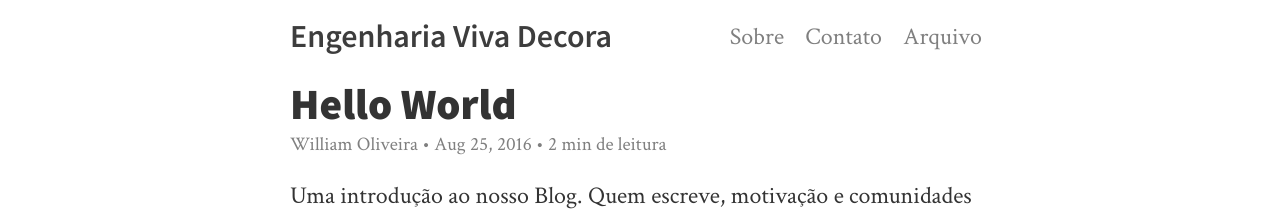
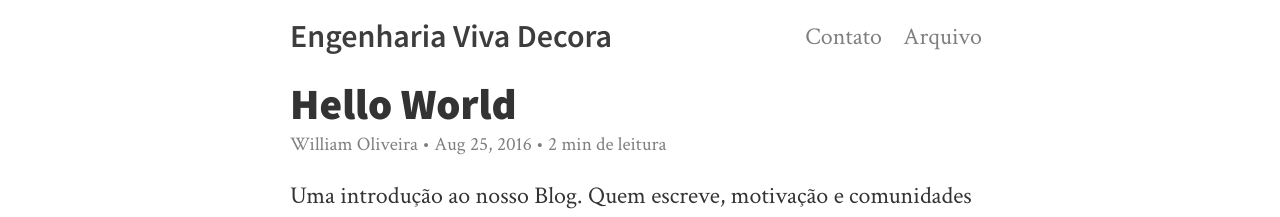
Before and after one commit to vivadecora/vivadecora.github.io, a Jekyll site: the page built from index.html, in a window 1280 px wide. Shown: the top 217 px of the page. Built offline with Jekyll 4.4.1, drawn with Linux system fonts in a browser that asks for light colours; nearby versions of some CDN libraries; the list of posts is cut into pages by our own code.

Commit message:
Remove link about

```diff
--- a/_includes/navigation.html
+++ b/_includes/navigation.html
@@ -1,5 +1,5 @@
 <nav>
-  <a href="{{ site.baseurl }}/.html">Sobre</a>
+  <!-- <a href="{{ site.baseurl }}/.html">Sobre</a> -->
   <a href="{{ site.baseurl }}/contact.html">Contato</a>
   <a href="{{ site.baseurl }}/archive.html">Arquivo</a>
 </nav>
```
Also changed, not shown: 6 other files.
